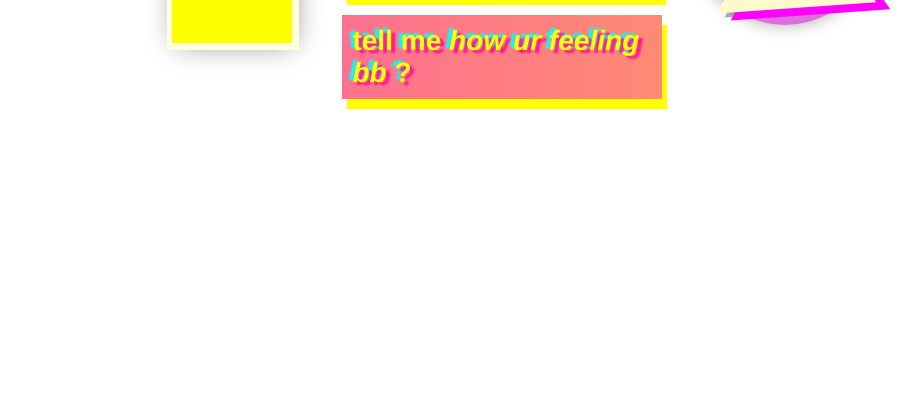
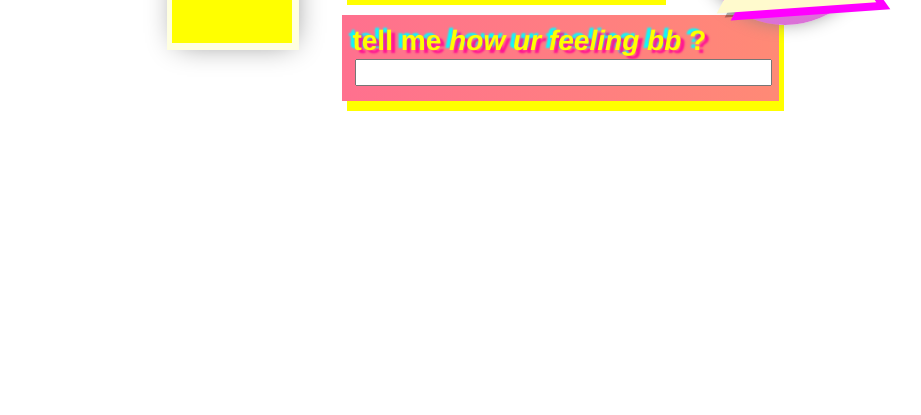
Before and after one commit to haydenwalls/cascaded-stylezz, a plain HTML site: page index.html in a window 1280 px wide. Shown: the part 385-800 px from the top of the page, without its empty margins (144-1065 px from the left). Drawn offline with Linux system fonts and the light colour scheme.

Commit message:
add feelings text input

```diff
--- a/index.html
+++ b/index.html
@@ -26,7 +26,13 @@
       <h1><span class="Heading Two">tbh rly gr8 2 have<br>
           u here</span></h1>
 
-      <h3><span class="Heading Three">tell me <em>how ur feeling bb</em> ?</span></h3>
+      <h3><span class="Heading Three">tell me <em>how ur feeling bb</em> ?
+          <form class="form">
+            <input type="text" name="feelings" class="input" size="49"/>
+          </form>
+      </span>
+
+      </h3>
 
 
       <div class="circle4 right">
--- a/styles.css
+++ b/styles.css
@@ -313,3 +313,14 @@ animation-duration: 3s;
 .circle3:hover {
   background-color: black;
 }
+
+.input {
+  position: relative;
+  left: 2.5px;
+  top: -5px;
+  height: 21px;
+}
+
+.form {
+  display: inline;
+}
```
